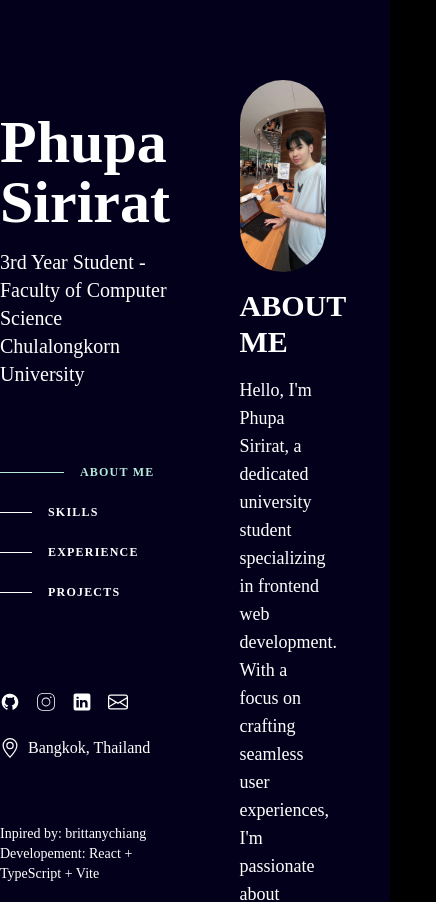
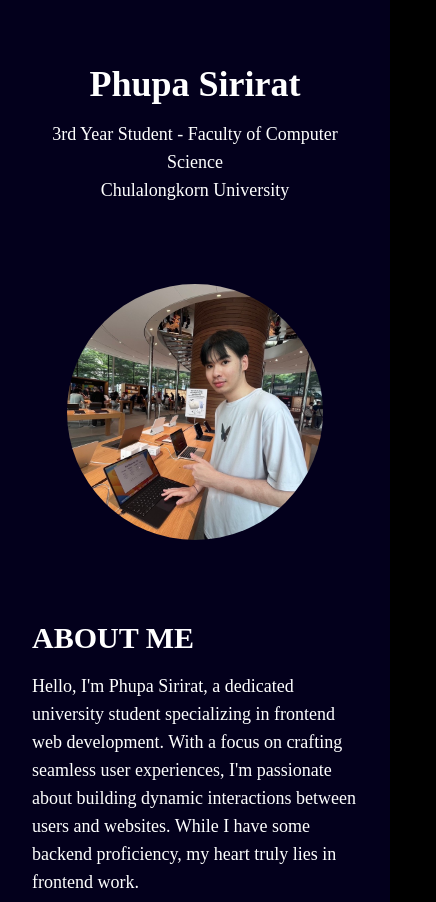
Before and after one commit to PhupaSirirat/personal-web, a React (Vite) app: page / in a window 390 px wide. Shown: the top 902 px of the page, 436 px wide, since content can reach past the window. Built offline with nearby package versions, Linux system fonts and the light colour scheme.

Commit message:
feat & fix: frontend components

```diff
--- a/index.html
+++ b/index.html
@@ -2,7 +2,7 @@
 <html lang="en">
   <head>
     <meta charset="UTF-8" />
-    <link rel="icon" type="image/svg+xml+png" href="/public/favicon.ico" />
+    <link rel="icon" type="image/svg+xml+png" href="/favicon.ico" />
     <meta name="viewport" content="width=device-width, initial-scale=1.0" />
     <title>Phupa Sirirat</title>
   </head>
--- a/src/App.tsx
+++ b/src/App.tsx
@@ -1,38 +1,55 @@
-import { useRef } from 'react';
+import { useRef, useState } from 'react';
 import { tv } from 'tailwind-variants';
 import Navigation from '@/components/Navigation';
 import Content from '@/components/Content';
+import Header from './components/Header';
+import Footer from './components/Footer';
 
 const MainPage = tv({
   slots: {
-    background: 'h-min items-center justify-center',
-    container: 'flex',
+    background: 'h-min items-center justify-center bg-prinmary',
+    container: 'md:flex',
+    mdHide: 'md:hidden',
   },
 });
 
-const { background, container } = MainPage();
+const { background, container, mdHide } = MainPage();
 
 export default function App() {
   const aboutMe = useRef<HTMLElement>(null);
   const skills = useRef<HTMLElement>(null);
   const experience = useRef<HTMLElement>(null);
   const projects = useRef<HTMLElement>(null);
+  const [ref, setRef] = useState(aboutMe);
+  const [isNav, setNav] = useState(false);
+
   return (
     <>
-      <main className={background({ class: 'bg-prinmary' })}>
-        <div className={container()}>
+      <main className={background()}>
+        <div className={mdHide()}>
+          <Header />
+        </div>
+        <div className={container({ class: 'block' })}>
           <Navigation
             aboutMe={aboutMe}
             skills={skills}
             experience={experience}
             projects={projects}
+            currentRef={ref}
+            setRef={setRef}
+            setNav={setNav}
           />
           <Content
             aboutMe={aboutMe}
             skills={skills}
             experience={experience}
             projects={projects}
+            setRef={setRef}
+            isNav={isNav}
           />
+        </div>
+        <div className={mdHide()}>
+          <Footer />
         </div>
       </main>
     </>
--- a/src/components/Content.tsx
+++ b/src/components/Content.tsx
@@ -1,16 +1,18 @@
+import { useEffect } from 'react';
 import { tv } from 'tailwind-variants';
 import { motion } from 'framer-motion';
 import ProfileImage from '@/assets/me.jpeg';
 
 const contentSection = tv({
   slots: {
-    Container: 'w-full h-min flex flex-col items-end',
-    ContentContainer: 'w-[55vw] min-h-screen px-16 pt-32 text-lg',
+    Container: 'w-full h-min flex flex-col items-center md:items-end',
+    ContentContainer: 'md:w-[55vw] min-h-screen px-8 md:px-16 pt-32 text-lg',
     ContentText: 'mt-4 leading-space',
     ContentHeader: 'text-2xl font-semibold',
     ContentTopic: 'text-3xl font-bold',
     Link: 'text-quaternary underline',
-    MyImage: 'w-48 h-48 mt-16 my-4 object-cover rounded-full',
+    ImageContainer: 'flex justify-center mb-16 md:mb-0',
+    MyImage: 'w-64 h-64 md:w-56 md:h-56 my-4 object-cover rounded-full',
   },
 });
 
@@ -21,6 +23,7 @@ const {
   ContentHeader,
   ContentTopic,
   Link,
+  ImageContainer,
   MyImage,
 } = contentSection();
 
@@ -29,6 +32,8 @@ interface NavigationProps {
   skills: React.RefObject<HTMLElement>;
   experience: React.RefObject<HTMLElement>;
   projects: React.RefObject<HTMLElement>;
+  isNav: boolean;
+  setRef: React.Dispatch<React.SetStateAction<React.RefObject<HTMLElement>>>;
 }
 
 export default function Content({
@@ -36,11 +41,47 @@ export default function Content({
   skills,
   experience,
   projects,
+  isNav,
+  setRef,
 }: NavigationProps) {
+  useEffect(() => {
+    const handleScroll = () => {
+      const sections = [
+        { ref: aboutMe, name: 'aboutMe' },
+        { ref: skills, name: 'skills' },
+        { ref: experience, name: 'experience' },
+        { ref: projects, name: 'projects' },
+      ];
+
+      // Find the section that is currently in view
+      const currentSection = sections.find(({ ref }) => {
+        if (ref.current && !isNav) {
+          const rect = ref.current.getBoundingClientRect();
+          return (
+            rect.top <= window.innerHeight / 2 &&
+            rect.bottom >= window.innerHeight / 2
+          );
+        }
+      });
+
+      if (currentSection && !isNav) {
+        setRef(currentSection.ref);
+      }
+    };
+
+    // Attach the event listener
+    window.addEventListener('scroll', handleScroll);
+
+    // Clean up the event listener on component unmount
+    return () => {
+      window.removeEventListener('scroll', handleScroll);
+    };
+  }, [aboutMe, skills, experience, projects, isNav, setRef]);
+
   return (
     <section className={Container()}>
       <section className={ContentContainer({ class: 'pt-16' })} ref={aboutMe}>
-        <div className="flex justify-center">
+        <div className={ImageContainer()}>
           <motion.img
             whileHover={{ scale: [null, 1.5, 1.4] }}
             transition={{ duration: 0.3 }}
@@ -88,7 +129,7 @@ export default function Content({
         <p className={ContentText()}>
           <h5 className={ContentHeader()}>Frontend Developer</h5>
           Thinc Web Renovate{' '}
-          <span className=" text-tertiary">( Chula Feb 2023 - current)</span>
+          <span className=" text-tertiary">( Feb 2023 - Oct 2023)</span>
           <ul className="list-disc">
             <li>
               Participated in pre-project analysis and technical assessments to
@@ -122,6 +163,7 @@ export default function Content({
           <h5 className={ContentHeader()}>
             University and Self-taught Projects :)
           </h5>
+          <br />
           Database System Project (CMS) - As a Fullstack Developer{' '}
           <a
             href="https://github.com/PhupaSirirat/DatabaseSystemProject"
@@ -129,6 +171,7 @@ export default function Content({
           >
             <span className={Link()}>Click</span>
           </a>
+          <br />
           <br />
           Web Blogs - As a Fullstack Developer using MERN stack{' '}
           <a
@@ -138,7 +181,8 @@ export default function Content({
             <span className={Link()}>Click</span>
           </a>
           <br />
-          TamSangCRUD - As a Frontend Developer{' '}
+          <br />
+          TamSangCRUD - As a Fullstack Developer{' '}
           <a
             href="https://github.com/PhupaSirirat/tamsang-crud"
             target="_blank"
--- /dev/null
+++ b/src/components/Footer.tsx
@@ -0,0 +1,83 @@
+import { motion } from 'framer-motion';
+import { tv } from 'tailwind-variants';
+import GitHubIcon from '@/assets/icons/github.svg';
+import IGIcon from '@/assets/icons/ig.svg';
+import LinkedInIcon from '@/assets/icons/linkedin.svg';
+import EmailIcon from '@/assets/icons/email.svg';
+
+const profileSection = tv({
+  slots: {
+    Container: 'w-full h-48 flex flex-col items-center justify-center',
+    Contact: 'mt-4 flex items-center justify-center gap-4',
+    Icon: 'w-10 h-10',
+    Location: 'flex items-center gap-2 mt-6',
+    Credit: 'text-sm mt-16',
+  },
+});
+
+const { Container, Contact, Icon } = profileSection();
+
+export default function Footer() {
+  return (
+    <div className={Container()}>
+      <p>Contact</p>
+      <ul className={Contact()}>
+        <li>
+          <motion.div
+            whileHover={{ scale: 1.4 }}
+            whileTap={{
+              scale: 0.8,
+              borderRadius: '100%',
+            }}
+          >
+            <a href="https://github.com/PhupaSirirat" target="_blank">
+              <img src={GitHubIcon} alt="GitHub icon" className={Icon()} />
+            </a>
+          </motion.div>
+        </li>
+        <li>
+          <motion.div
+            whileHover={{ scale: 1.4 }}
+            whileTap={{
+              scale: 0.8,
+              borderRadius: '100%',
+            }}
+          >
+            <a href="https://www.instagram.com/okb.p_al.gos/" target="_blank">
+              <img src={IGIcon} alt="IG icon" className={Icon()} />
+            </a>
+          </motion.div>
+        </li>
+        <li>
+          <motion.div
+            whileHover={{ scale: 1.4 }}
+            whileTap={{
+              scale: 0.8,
+              borderRadius: '100%',
+            }}
+          >
+            <a
+              href="https://www.linkedin.com/in/phupa-sirirat-948381231/"
+              target="_blank"
+            >
+              <img src={LinkedInIcon} alt="LinkedIn icon" className={Icon()} />
+            </a>
+          </motion.div>
+        </li>
+        <li>
+          <motion.div
+            whileHover={{ scale: 1.4 }}
+            whileTap={{
+              scale: 0.8,
+              borderRadius: '100%',
+            }}
+          >
+            <a href="mailto:phupasirirat@gmail.com" target="_blank">
+              <img src={EmailIcon} alt="Email icon" className={Icon()} />
+            </a>
+          </motion.div>
+        </li>
+      </ul>
+    </div>
+  );
+}
--- /dev/null
+++ b/src/components/Header.tsx
@@ -0,0 +1,23 @@
+import { tv } from 'tailwind-variants';
+
+const header = tv({
+  slots: {
+    Container: 'pt-16 w-fill flex flex-col justify-end items-center',
+    MyName: 'text-4xl mb-4 font-bold',
+    Text: 'w-3/4 text-center text-lg font-extralight',
+  },
+});
+
+const { Container, MyName, Text } = header();
+
+export default function Header() {
+  return (
+    <div className={Container()}>
+      <h1 className={MyName()}>Phupa Sirirat</h1>
+      <p className={Text()}>
+        3rd Year Student - Faculty of Computer Science <br />
+        Chulalongkorn University
+      </p>
+    </div>
+  );
+}
--- a/src/components/Navigation.tsx
+++ b/src/components/Navigation.tsx
@@ -6,21 +6,22 @@ import IGIcon from '@/assets/icons/ig.svg';
 import LinkedInIcon from '@/assets/icons/linkedin.svg';
 import EmailIcon from '@/assets/icons/email.svg';
 import LocationIcon from '@/assets/icons/location.svg';
-import { useState, useEffect } from 'react';
+import { useEffect } from 'react';
 
 const profileSection = tv({
   slots: {
-    Container: 'w-1/2 flex flex-col mt-28 items-center text-white fixed',
-    MyName: 'text-6xl mb-4 font-bold',
-    Text: 'text-xl font-extralight',
-    Nav: 'mt-16',
+    Container:
+      'w-1/2 flex flex-col mt-28 ml-16 items-center text-white hidden md:block md:fixed',
+    MyName: 'md:text-4xl lg:text-6xl mb-4 font-bold',
+    Text: 'md:text-lg ld:text-xl font-extralight md:w-3/4 lg:w-full',
+    Nav: 'mt-12 lg:mt-16',
     NavLine:
       'mr-4 h-px w-8 bg-white transition-all group-hover:w-16 group-hover:bg-quaternary group-focus-visible:w-16 group-focus-visible:bg-quaternary motion-reduce:transition-none hover:active',
     NavText:
       'text-xs font-bold uppercase tracking-widest group-hover:text-quaternary group-focus-visible:text-quaternary',
     Link: 'group flex items-center py-3 cursor-pointer',
     NavList: 'w-max',
-    Contact: 'w-40 mt-20 flex gap-4',
+    Contact: 'w-40 mt-12 lg:mt-20 flex gap-4',
     Icon: 'w-5 h-5',
     Location: 'flex items-center gap-2 mt-6',
     Credit: 'text-sm mt-16',
@@ -47,6 +48,9 @@ interface NavigationProps {
   skills: React.RefObject<HTMLElement>;
   experience: React.RefObject<HTMLElement>;
   projects: React.RefObject<HTMLElement>;
+  currentRef: React.RefObject<HTMLElement>;
+  setRef: React.Dispatch<React.SetStateAction<React.RefObject<HTMLElement>>>;
+  setNav: React.Dispatch<React.SetStateAction<boolean>>;
 }
 
 export default function Navigation({
@@ -54,21 +58,39 @@ export default function Navigation({
   skills,
   experience,
   projects,
+  currentRef,
+  setRef,
+  setNav,
 }: NavigationProps) {
-  const [ref, setRef] = useState(aboutMe);
+  // const [ref, setRef] = useState(aboutMe);
+  const ref = currentRef;
+
   const scrollToRef = (ref: React.RefObject<HTMLElement>) => {
+    setNav(true);
+    setTimeout(() => {
+      setNav(false);
+    }, 650);
     if (ref.current) {
       ref.current.scrollIntoView({ behavior: 'smooth' });
     }
   };
   useEffect(() => {
+    const handleScroll = () => {
+      // This function will be called after the scroll has finished
+      setNav(false);
+    };
     if (ref.current) {
       ref.current.scrollIntoView({ behavior: 'smooth', block: 'start' });
     }
-  }, [ref]);
+    return () => {
+      if (ref.current) {
+        ref.current.removeEventListener('scroll', handleScroll);
+      }
+    };
+  }, [ref, setNav]);
 
   return (
-    <section className={Container()}>
+    <section className={Container({ class: 'static' })}>
       <div>
         <div>
           <h1 className={MyName()}>Phupa Sirirat</h1>
@@ -200,7 +222,7 @@ export default function Navigation({
               }}
             >
               <a href="mailto:phupasirirat@gmail.com" target="_blank">
-                <img src={EmailIcon} alt="Email icon" className="w-5 h-5" />
+                <img src={EmailIcon} alt="Email icon" className={Icon()} />
               </a>
             </motion.div>
           </li>
```
